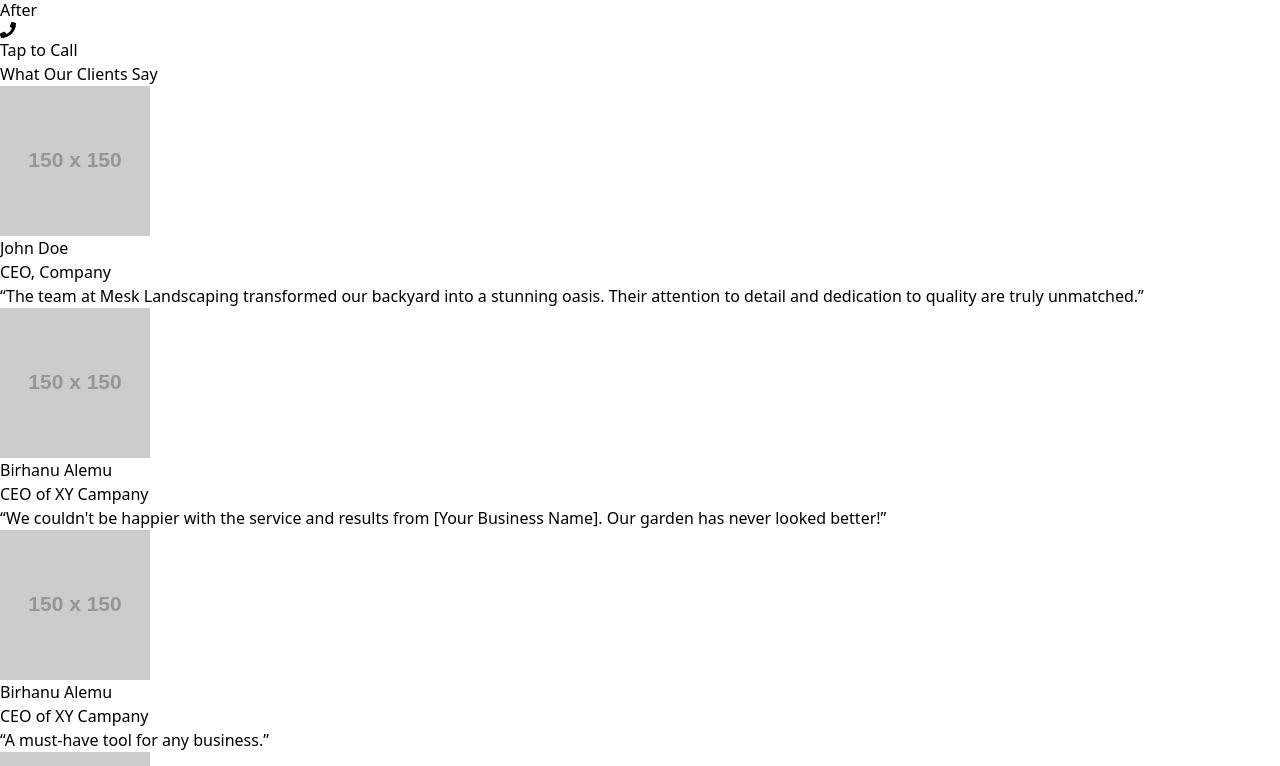
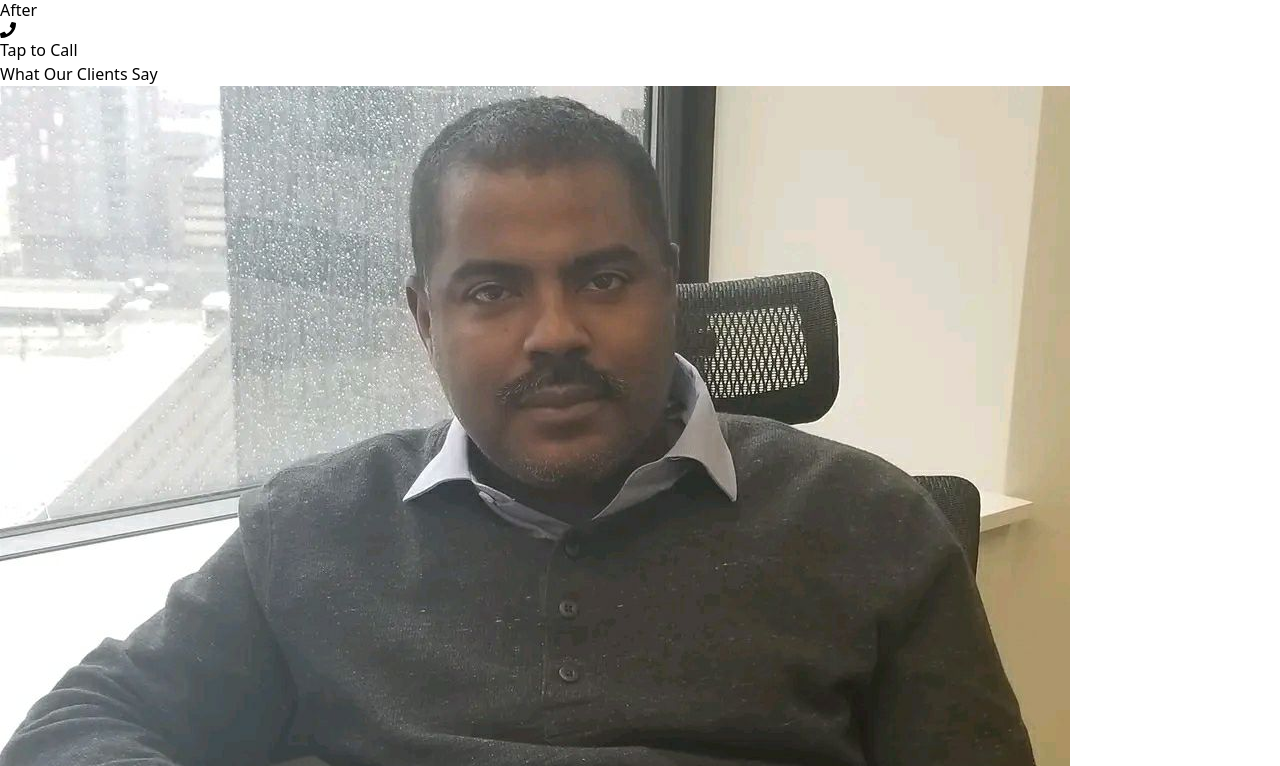
Before and after one commit to Henok-Al/mesk-landscape-main, a React (Vite) app: page / in a window 1280 px wide. Shown: the part 6094-6860 px from the top of the page. Built offline with nearby package versions, Linux system fonts and the light colour scheme; the HTML template or start-up script is replaced by a standard one.

Commit message:
testimonial image

```diff
--- a/src/components/TestimonialSection.jsx
+++ b/src/components/TestimonialSection.jsx
@@ -3,9 +3,9 @@ import { motion } from "framer-motion";
 
 const testimonials = [
   {
-    name: "John Doe",
-    title: "CEO, Company",
-    image: "https://via.placeholder.com/150",
+    name: "Birhanu Alemu",
+    title: "Software Engineer",
+    image: "/images/testi1.jpg",
     quote:
       "The team at Mesk Landscaping transformed our backyard into a stunning oasis. Their attention to detail and dedication to quality are truly unmatched.",
   },
```
Also changed, not shown: public/images/testi1.jpg (added).
